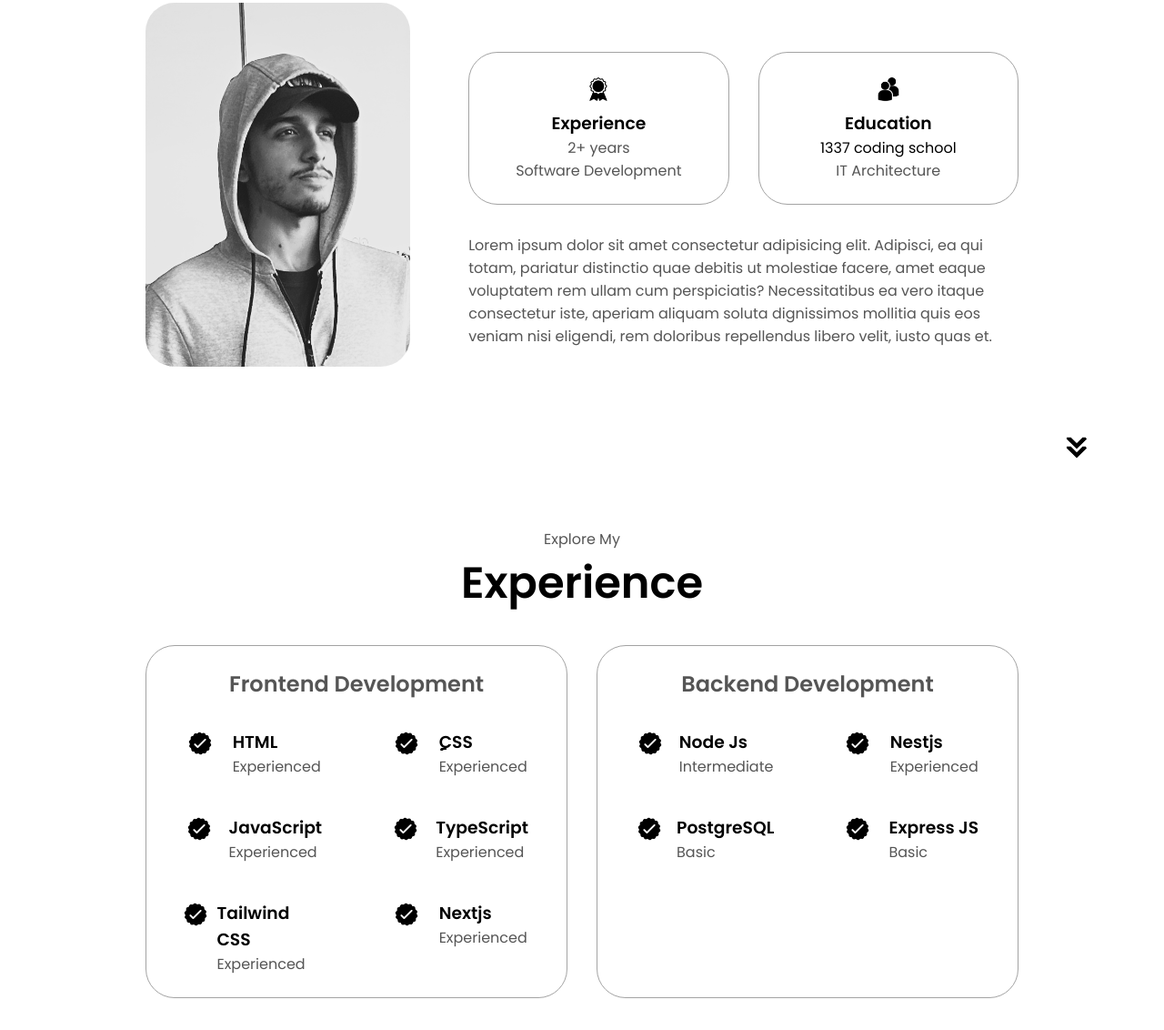
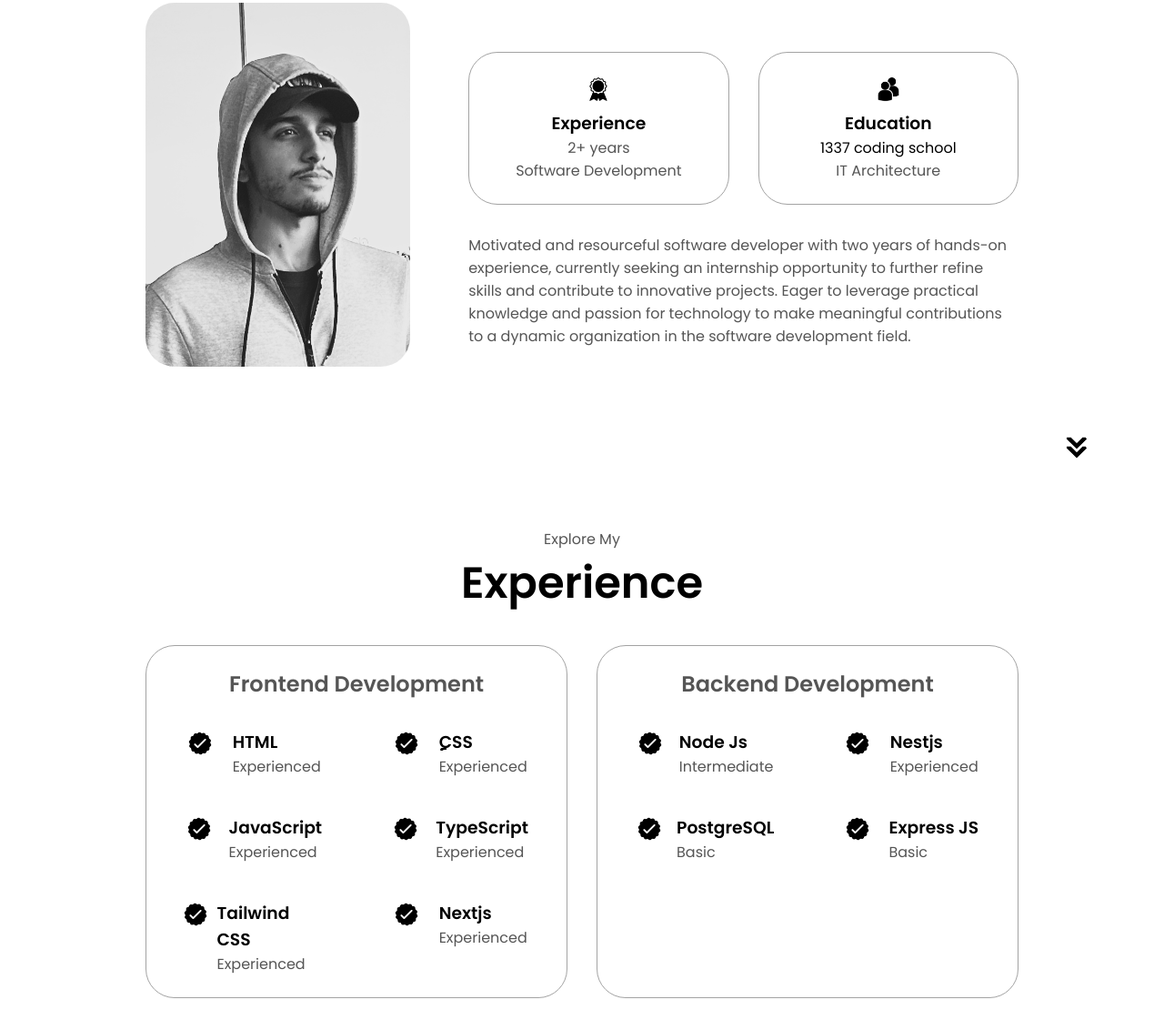
Before and after one commit to mehdiakacem/my-website, a plain HTML site: page index.html in a window 1280 px wide. Shown: the part 1116-2248 px from the top of the page at 91% size. Drawn offline with Linux system fonts and the light colour scheme.

Commit message:
Update index.html

```diff
--- a/index.html
+++ b/index.html
@@ -3,7 +3,7 @@
   <head>
     <meta charset="UTF-8" />
     <meta name="viewport" content="width=device-width, initial-scale=1.0" />
-    <title>My Portfolio</title>
+    <title>MehdiDev Portfolio</title>
     <link rel="stylesheet" href="styles.css" />
     <link rel="stylesheet" href="mediaqueries.css" />
   </head>
@@ -108,12 +108,10 @@
           </div>
           <div class="text-container">
             <p>
-              Lorem ipsum dolor sit amet consectetur adipisicing elit. Adipisci,
-              ea qui totam, pariatur distinctio quae debitis ut molestiae
-              facere, amet eaque voluptatem rem ullam cum perspiciatis?
-              Necessitatibus ea vero itaque consectetur iste, aperiam aliquam
-              soluta dignissimos mollitia quis eos veniam nisi eligendi, rem
-              doloribus repellendus libero velit, iusto quas et.
+				Motivated and resourceful software developer with two years of hands-on experience, currently seeking
+				an internship opportunity to further refine skills and contribute to innovative projects. Eager to leverage
+				practical knowledge and passion for technology to make meaningful contributions to a dynamic
+				organization in the software development field.
             </p>
           </div>
         </div>
@@ -217,10 +215,8 @@
 			<div class="about-containers">
 			<div class="details-container color-container">
 				<div class="article-container">
-					<img src="./assets/project-1.png" alt="Project 1" class="project-img">
-
 				</div>
-				<h2 class="experience-sub-title project-title">Project One</h2>
+				<h2 class="experience-sub-title project-title">Coming Soon</h2>
 				<div class="btn-container">
 					<button class="btn btn-color-2 project-btn" onclick="location.href='htttps://github.com/'">
 						Github
@@ -230,7 +226,7 @@
 					</button>
 				</div>
 			</div>
-			<div class="details-container color-container">
+			<!-- <div class="details-container color-container">
 				<div class="article-container">
 					<img src="./assets/project-2.png" alt="Project 2" class="project-img">
 
@@ -259,7 +255,7 @@
 						Live Demo
 					</button>
 				</div>
-			</div>
+			</div> -->
 			</div>
 		</div>
 		<img src="./assets/arrow.png" alt="Arrow icon" class="icon arrow"
```
